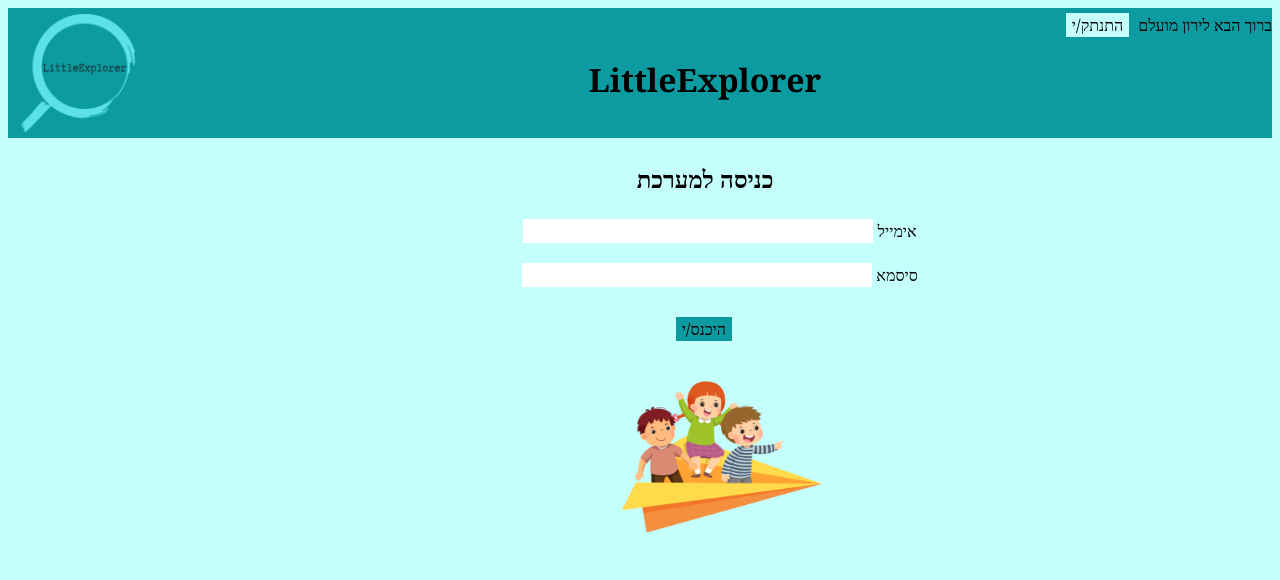
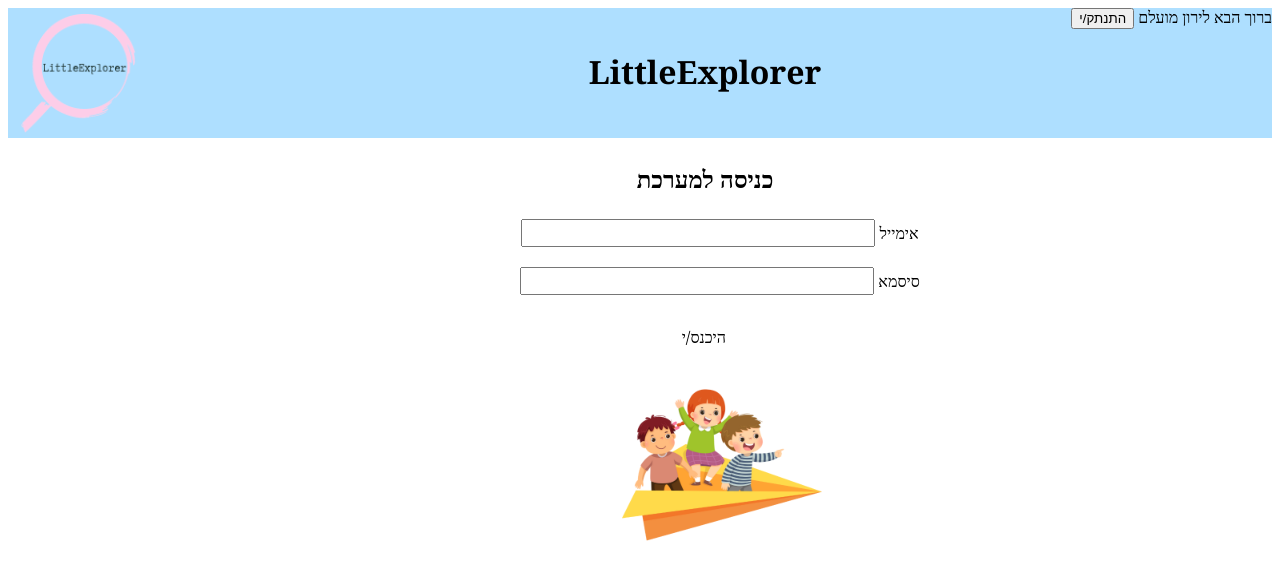
Before and after one commit to idoweinstein/LittleExplorer, a Django app: page /login/ in a window 1280 px wide. Shown: the top 580 px of the page. Run offline with Django 4.2, Linux system fonts and the light colour scheme; a user stored in the database is signed in; data comes from the database, SQL or seed files in the repository.

Commit message:
first changes

```diff
--- a/app/static/base.css
+++ b/app/static/base.css
@@ -1,5 +1,5 @@
 .header {
-   background-color: #0b9ba0;
+   background-color: #AEDFFF;
    height: 130px;
    background-position: top;
  }
@@ -29,12 +29,12 @@
    font-size: 1.5em;
    text-align: center;
    margin-top: 2px;
- }
+ }c4fffc
 
  .login_signup {
    font-family: "Georgia", Georgia, serif;
    font-size: 1em;
-   background-color:  #c4fffc;
+   background-color: #AEDFFF;
    border: none;
    color: black;
    position: relative;
@@ -46,7 +46,7 @@
 
 
 .body {
-   background-color: #c4fffc;
+   background-color: white;
    height: 130px;
 }
 
--- a/app/static/kindergarten.css
+++ b/app/static/kindergarten.css
@@ -3,7 +3,7 @@
 }
 
 body{
-background-color: #c4fffc;
+background-color: white;
 padding-bottom: 100px;
 }
 
--- a/app/static/login.css
+++ b/app/static/login_style.css
@@ -4,8 +4,8 @@
     margin-right: 540px;
     font-family: "Georgia", Georgia, serif;
     font-size: 1em;
-    background-color:  #0b9ba0;
-    border: none;
+    background-color:  white;
+    border: #FDCDE8;
     color: black;
  }
 
@@ -19,17 +19,16 @@
  }
 
   .header{
-    background-color: #0b9ba0;
+    background-color: #AEDFFF;
   }
 
   body{
-    background-color: #c4fffc;
+    background-color: white;
   }
 
   .form_control{
     font-family: "Georgia", Georgia, serif;
     font-size: 1em;
-    border: none;
   }
 
   .login_photo {
--- a/app/static/register.css
+++ b/app/static/register.css
@@ -20,5 +20,5 @@
   }
 
   body{
-    background-color: #c4fffc;
+    background-color: white;
   }
--- a/app/templates/base.html
+++ b/app/templates/base.html
@@ -4,7 +4,7 @@
 <link rel="stylesheet" href="..\static\base.css">
    <div class="header">
       <a href="http://127.0.0.1:8000/">
-         <img src="..\static\imges\logo.png" class="logo" alt="logo" />
+         <img src="..\static\imges\logo_img.png" class="logo" alt="logo" />
       </a>
       {% if user.is_authenticated %}
        ברוך הבא {{ user.first_name }} {{ user.last_name }}
--- a/app/templates/login.html
+++ b/app/templates/login.html
@@ -3,7 +3,7 @@
 {% block content %}
 <body>
   <div class="login">
-    <link rel="stylesheet" href="..\static\login.css">
+    <link rel="stylesheet" href="..\static\login_style.css">
     <h3>כניסה למערכת</h3>
     <form action="" method=POST>
       {% csrf_token %}
```
Also changed, not shown: app/static/index_style.css (+11 -3 lines), app/static/search.css (+14 -14 lines), app/static/imges/logo.png (deleted), app/static/imges/logo_img.png (added), 1 other file.
